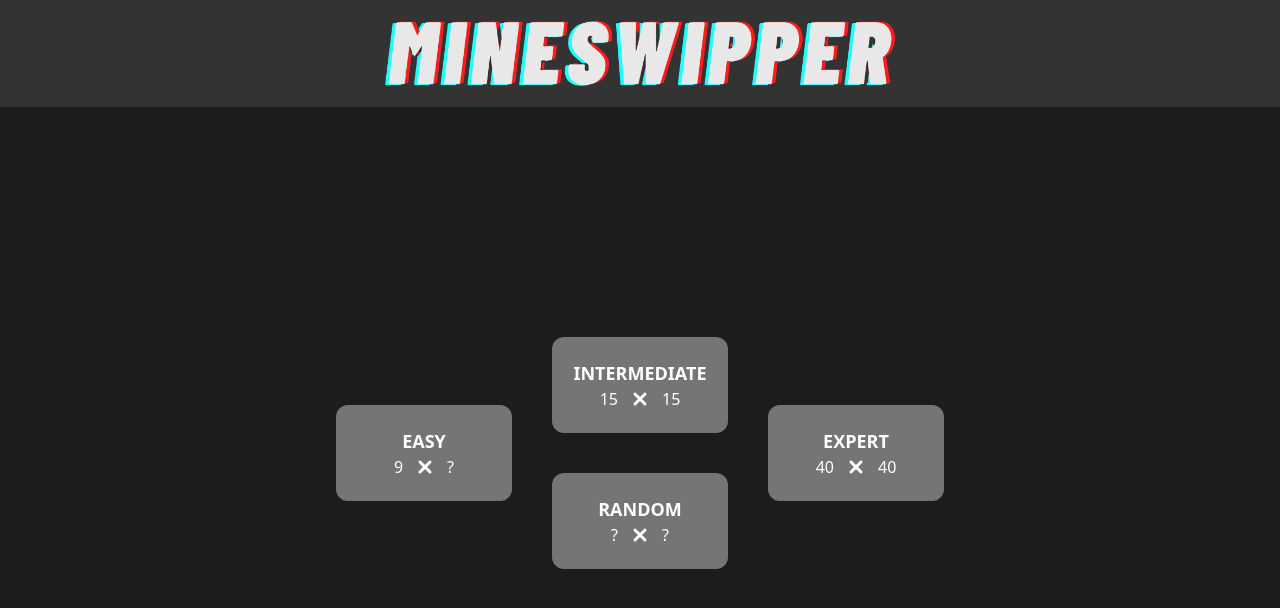
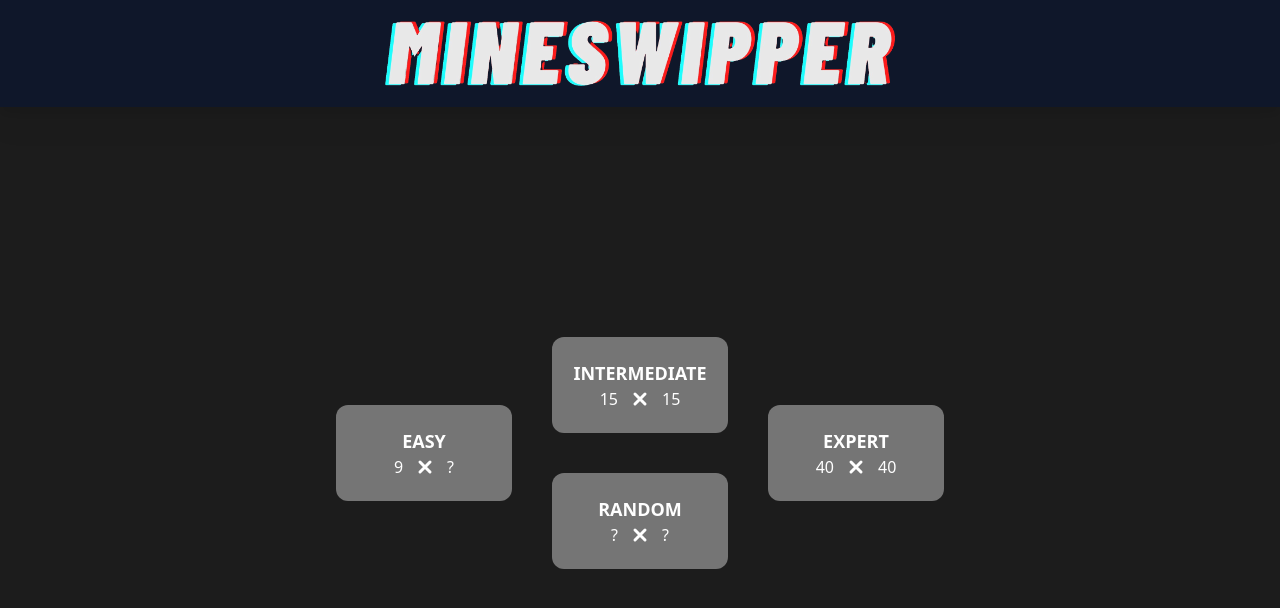
Before and after one commit to RomaLetodiani/Minesweeper, a React (Vite) app: page /#/ in a window 1280 px wide. Shown: the top 608 px of the page. Built offline with nearby package versions, Linux system fonts and the light colour scheme.

Commit message:
Update Header.tsx

```diff
--- a/src/Layout/Header.tsx
+++ b/src/Layout/Header.tsx
@@ -37,7 +37,9 @@ const Header = () => {
   const time = formatTime(seconds)
   return (
     <div
-      className={`flex ${mode && 'justify-between'} bg-[#333333] justify-center items-center p-5`}
+      className={`flex ${
+        mode && 'justify-between'
+      } drop-shadow-xl bg-slate-900 justify-center items-center p-5`}
     >
       {!mode && (
         <div className="max-w-lg">
```
